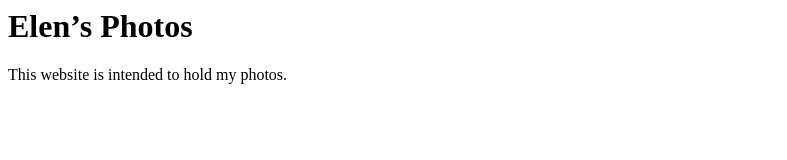
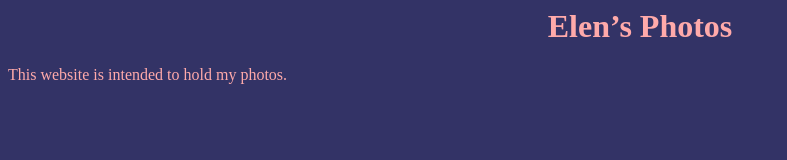
Before and after one commit to ecallaha/photography, a plain HTML site: page index.html in a window 1280 px wide. Shown: the whole page, without its empty margins (0-787 px from the left). Drawn offline with Linux system fonts and the light colour scheme.

Commit message:
added style sheet

```diff
--- a/index.html
+++ b/index.html
@@ -1,5 +1,6 @@
 <html>
 	<head>
+		<link rel="stylesheet" href="style.css">
 		<title>
 			Elen’s Photos
 		</title>
--- /dev/null
+++ b/style.css
@@ -0,0 +1,9 @@
+body {
+	font-size:100%;
+	color: #faa;
+	background: #336;
+}
+
+h1 {
+	text-align: center;
+}
```
